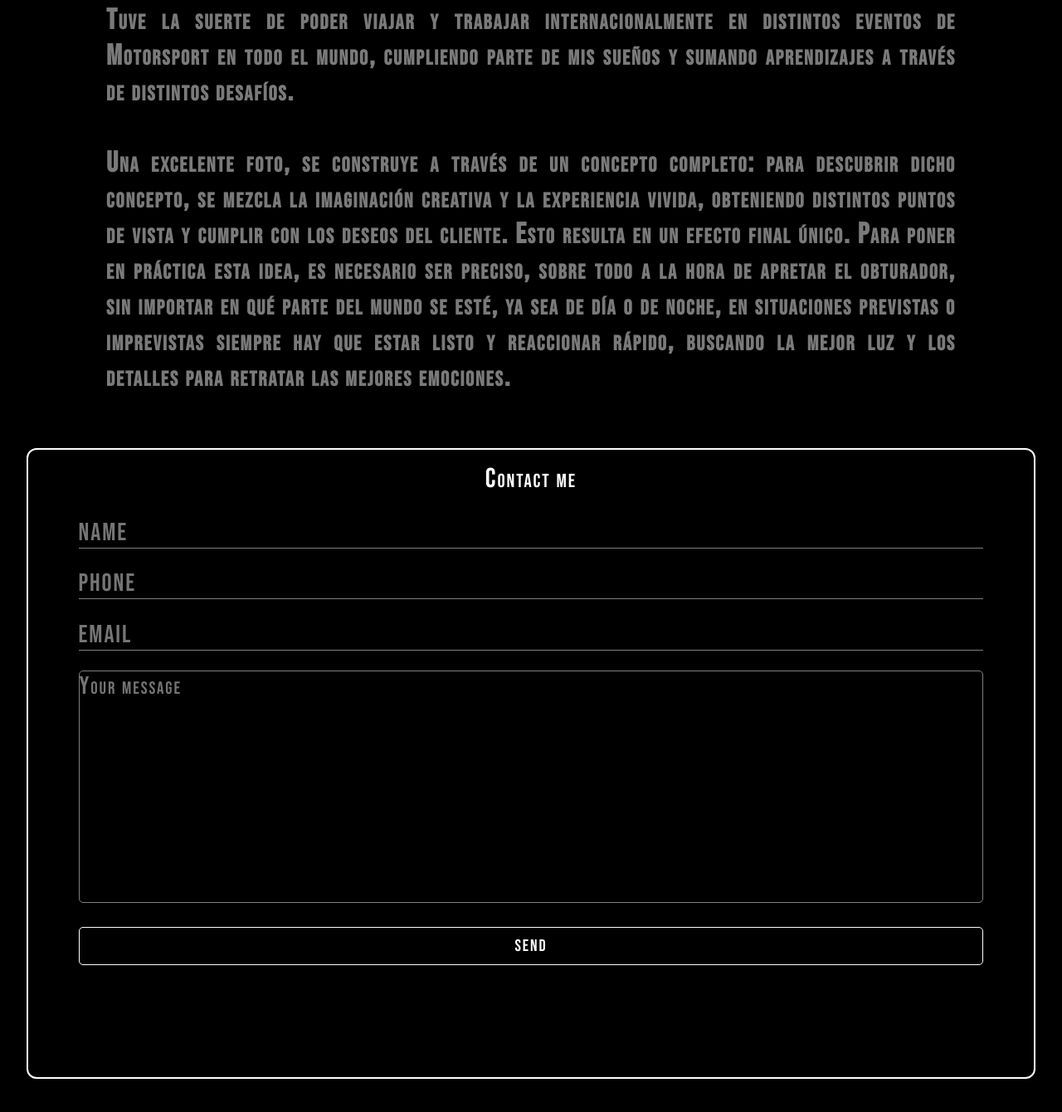
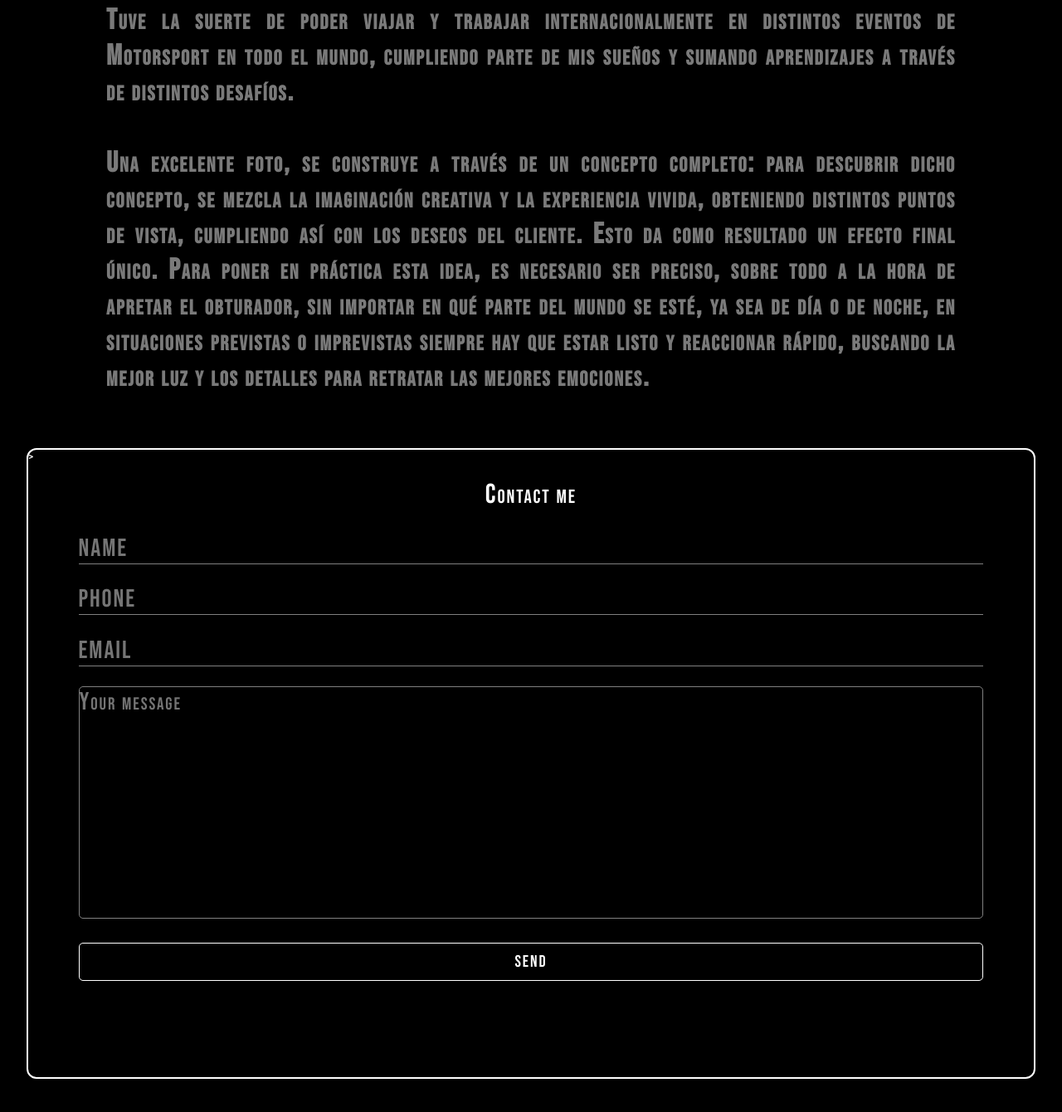
Before and after one commit to Delfor29/Proyecto-Facu, a plain HTML site: page index.html in a window 1280 px wide. Shown: the part 7740-9080 px from the top of the page at 83% size. Drawn offline with Linux system fonts and the light colour scheme; files whose address does not match are found by name.

Commit message:
Trying on formsubmit

```diff
--- a/index.html
+++ b/index.html
@@ -226,8 +226,8 @@
         <p>
           Una excelente foto, se construye a través de un concepto completo:
           para descubrir dicho concepto, se mezcla la imaginación creativa y la
-          experiencia vivida, obteniendo distintos puntos de vista y cumplir con
-          los deseos del cliente. Esto resulta en un efecto final único. Para
+          experiencia vivida, obteniendo distintos puntos de vista, cumpliendo así con
+          los deseos del cliente. Esto da como resultado un efecto final único. Para
           poner en práctica esta idea, es necesario ser preciso, sobre todo a la
           hora de apretar el obturador, sin importar en qué parte del mundo se
           esté, ya sea de día o de noche, en situaciones previstas o
@@ -238,7 +238,7 @@
       <!--
             FORM
          -->
-      <form class="form-content" id="Contact" method="post">
+      <form class="form-content" action="https://formsubmit.co/delforfuente@gmail.com" method="POST" />      >
         <div class="form-title">Contact me</div>
         <label class="form-group" for="name">
           <input type="text" name="name" id="name" placeholder="Name" required/>
```
